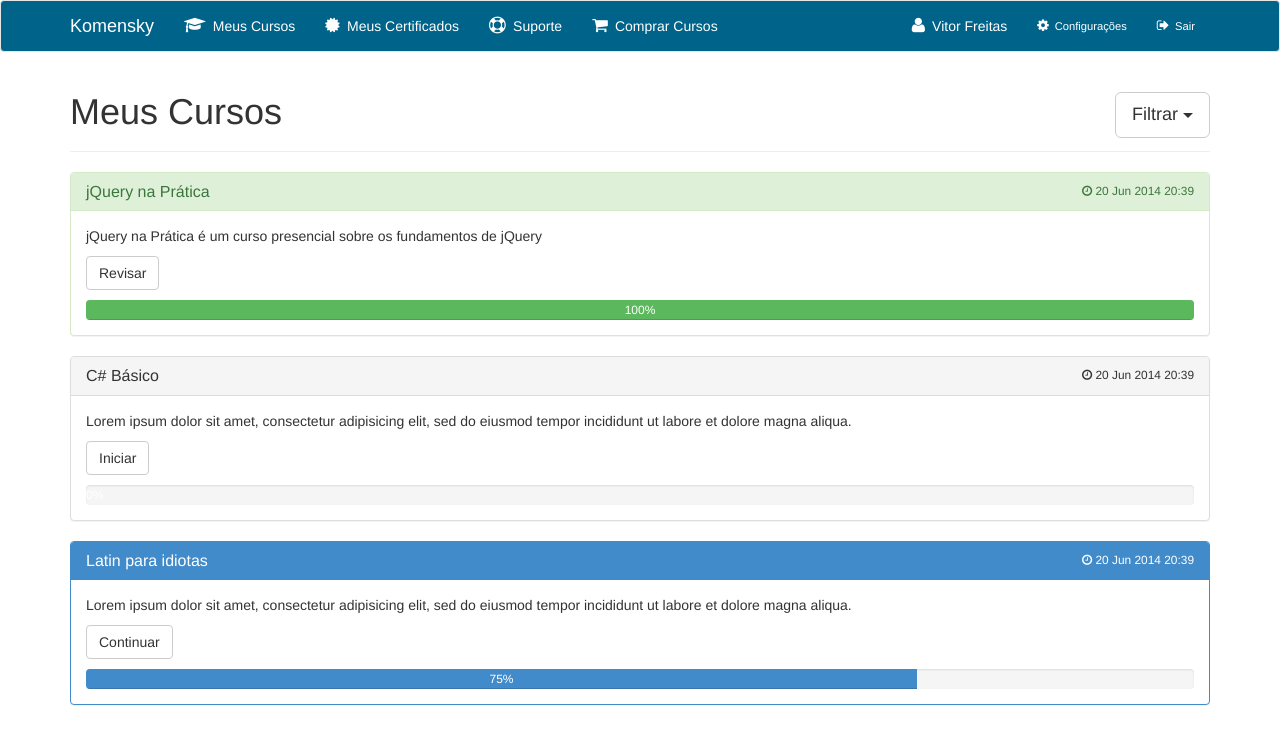
After one commit to vitorfs/komensky, a Django app: a page that uses komensky/templates/base.html in a window 1280 px wide. The commit adds this page. Shown: the top 744 px of the page. Run offline with Django 3.2, Linux system fonts and the light colour scheme; some web fonts are replaced.

Commit message:
courses page

```diff
--- /dev/null
+++ b/komensky/courses/templates/courses/courses.html
@@ -0,0 +1,64 @@
+{% extends 'base.html' %}
+
+{% block main %}
+  <div class="page-header">
+    <div class="btn-group pull-right">
+      <button type="button" class="btn btn-default btn-lg dropdown-toggle" data-toggle="dropdown">
+        Filtrar <span class="caret"></span>
+      </button>
+      <ul class="dropdown-menu" role="menu">
+        <li><a href="#">Em Andamento</a></li>
+        <li><a href="#">Concluídos</a></li>
+        <li><a href="#">Todos</a></li>
+      </ul>
+    </div>
+    <h1>Meus Cursos</h1>
+  </div>
+  <div class="panel panel-success">
+    <div class="panel-heading">
+      <small class="pull-right"><i class="fa fa-clock-o"></i> 20 Jun 2014 20:39</small>
+      <h3 class="panel-title">jQuery na Prática</h3>
+    </div>
+    <div class="panel-body">
+      <p>jQuery na Prática é um curso presencial sobre os fundamentos de jQuery</p>
+      <p><a href="#" class="btn btn-default">Revisar</a></p>
+      <div class="progress" style="margin-bottom: 0">
+        <div class="progress-bar progress-bar-success" role="progressbar" aria-valuenow="100" aria-valuemin="0" aria-valuemax="100" style="width: 100%;">
+          100%
+        </div>
+      </div>
+    </div>
+  </div>
+  <div class="panel panel-default">
+    <div class="panel-heading">
+      <small class="pull-right"><i class="fa fa-clock-o"></i> 20 Jun 2014 20:39</small>
+      <h3 class="panel-title">C# Básico</h3>
+    </div>
+    <div class="panel-body">
+      <p>Lorem ipsum dolor sit amet, consectetur adipisicing elit, sed do eiusmod
+      tempor incididunt ut labore et dolore magna aliqua.</p>
+      <p><a href="#" class="btn btn-default">Iniciar</a></p>
+      <div class="progress" style="margin-bottom: 0">
+        <div class="progress-bar" role="progressbar" aria-valuenow="0" aria-valuemin="0" aria-valuemax="100" style="width: 0%;">
+          0%
+        </div>
+      </div>
+    </div>
+  </div>
+  <div class="panel panel-primary">
+    <div class="panel-heading">
+      <small class="pull-right"><i class="fa fa-clock-o"></i> 20 Jun 2014 20:39</small>
+      <h3 class="panel-title">Latin para idiotas</h3>
+    </div>
+    <div class="panel-body">
+      <p>Lorem ipsum dolor sit amet, consectetur adipisicing elit, sed do eiusmod
+      tempor incididunt ut labore et dolore magna aliqua.</p>
+      <p><a href="#" class="btn btn-default">Continuar</a></p>
+      <div class="progress" style="margin-bottom: 0">
+        <div class="progress-bar" role="progressbar" aria-valuenow="75" aria-valuemin="0" aria-valuemax="100" style="width: 75%;">
+          75%
+        </div>
+      </div>
+    </div>
+  </div>
+{% endblock main %}
--- /dev/null
+++ b/komensky/courses/urls.py
@@ -0,0 +1,5 @@
+from django.conf.urls import patterns, include, url
+
+urlpatterns = patterns('komensky.courses.views',
+    url(r'^$', 'courses', name='courses'),
+)
--- a/komensky/courses/views.py
+++ b/komensky/courses/views.py
@@ -1,3 +1,4 @@
 from django.shortcuts import render
 
-# Create your views here.
+def courses(request):
+    return render(request, 'courses/courses.html')
--- a/komensky/static/css/komensky.css
+++ b/komensky/static/css/komensky.css
@@ -35,3 +35,13 @@ body {
   border-radius: 10px;
   width: 100%;
 }
+
+ul.profile-stats {
+  padding: 0;
+  color: #aaaaaa;
+  margin-top: 1em;
+}
+
+ul.profile-stats li {
+  list-style: none;
+}
--- a/komensky/templates/base.html
+++ b/komensky/templates/base.html
@@ -34,7 +34,7 @@
             </div>
             <div class="collapse navbar-collapse" id="menu">
               <ul class="nav navbar-nav">
-                <li><a href="#"><i class="fa fa-graduation-cap"></i> Meus Cursos</a></li>
+                <li><a href="{% url 'courses' %}"><i class="fa fa-graduation-cap"></i> Meus Cursos</a></li>
                 <li><a href="#"><i class="fa fa-certificate"></i> Meus Certificados</a></li>
                 <li><a href="#"><i class="fa fa-support"></i> Suporte</a></li>
                 <li><a href="#"><i class="fa fa-shopping-cart"></i> Comprar Cursos</a></li>
--- a/komensky/urls.py
+++ b/komensky/urls.py
@@ -2,4 +2,5 @@ from django.conf.urls import patterns, include, url
 
 urlpatterns = patterns('',
     url(r'^$', 'komensky.core.views.home', name='home'),
+    url(r'^cursos/', include('komensky.courses.urls')),
 )
```
Also changed, not shown: komensky/core/templates/core/home.html (+32 -1 lines).
